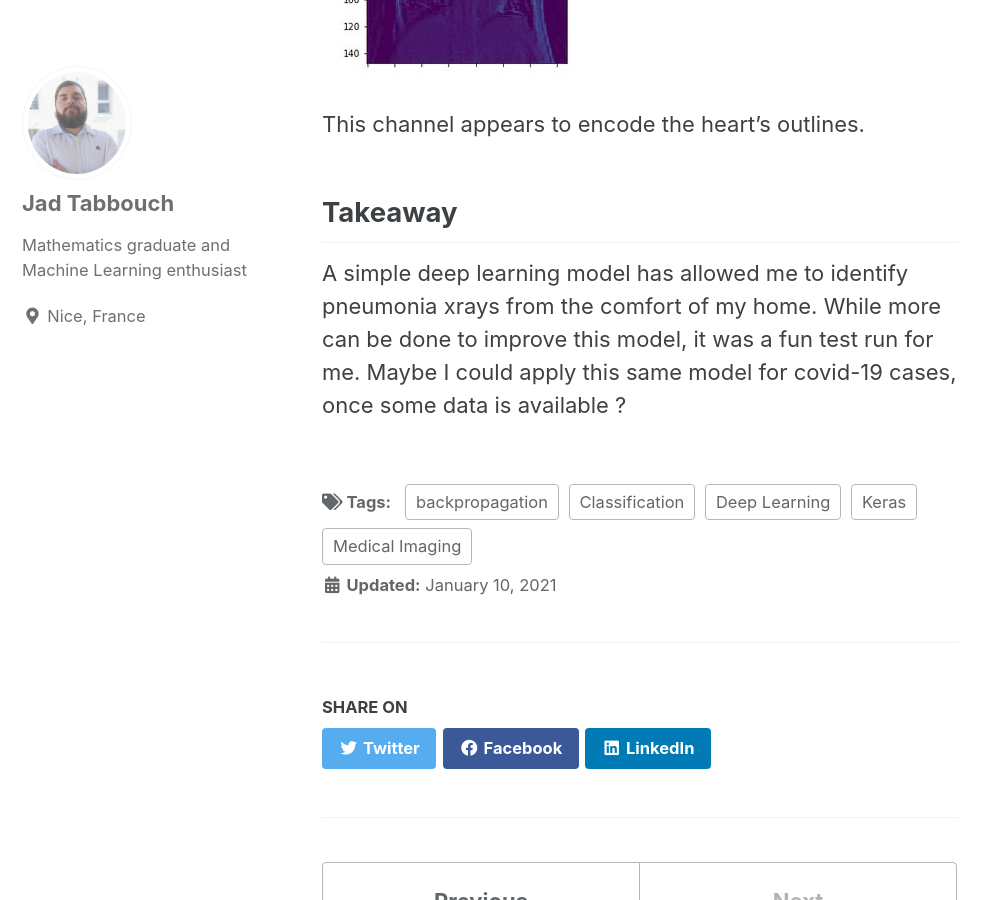
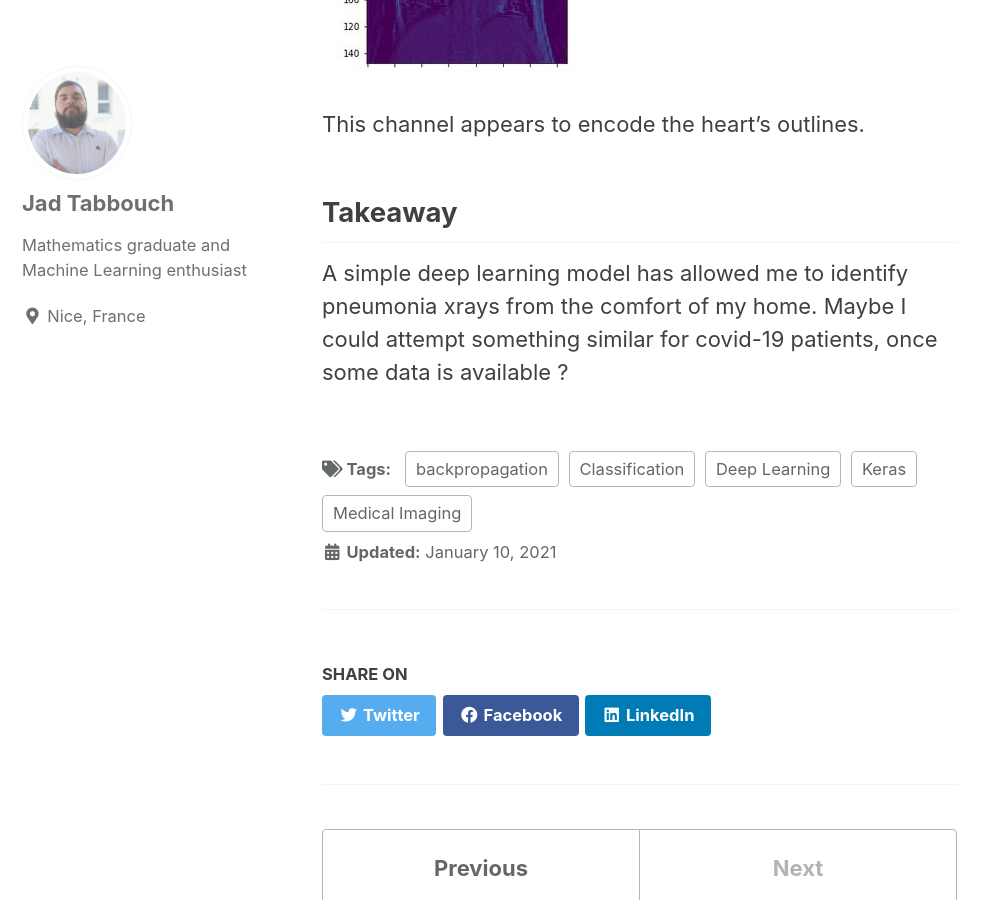
Before and after one commit to jad-tab/jad-tab.github.io, a Jekyll site: the page built from _posts/2021-01-10-Pneumonia.md, in a window 1280 px wide and 900 px high, scrolled down 9747 px. Shown: the whole window, without its empty margins (0-998 px from the left). Built offline with Jekyll 4.4.1, drawn with Linux system fonts in a browser that asks for light colours; cached includes are drawn as plain includes.

Commit message:
Update 2021-01-10-Pneumonia.md

```diff
--- a/_posts/2021-01-10-Pneumonia.md
+++ b/_posts/2021-01-10-Pneumonia.md
@@ -238,4 +238,4 @@ This channel appears to encode the heart's outlines.
 
 ## Takeaway
 
-A simple deep learning model has allowed me to identify pneumonia xrays from the comfort of my home. While  more can be done to improve this model, it was a fun test run for me. Maybe I could apply this same model for covid-19 cases, once some data is available ?
+A simple deep learning model has allowed me to identify pneumonia xrays from the comfort of my home.  Maybe I could attempt something similar for covid-19 patients, once some data is available ?
```
